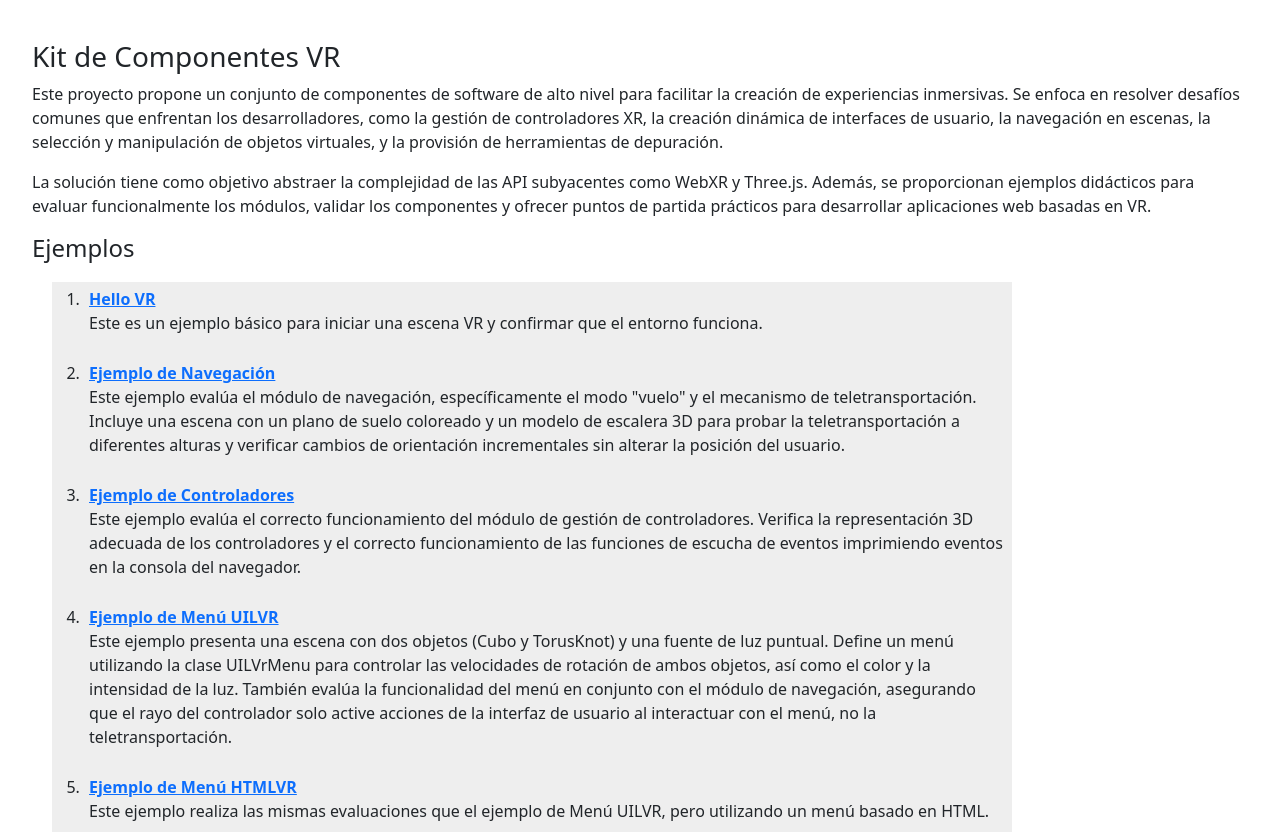
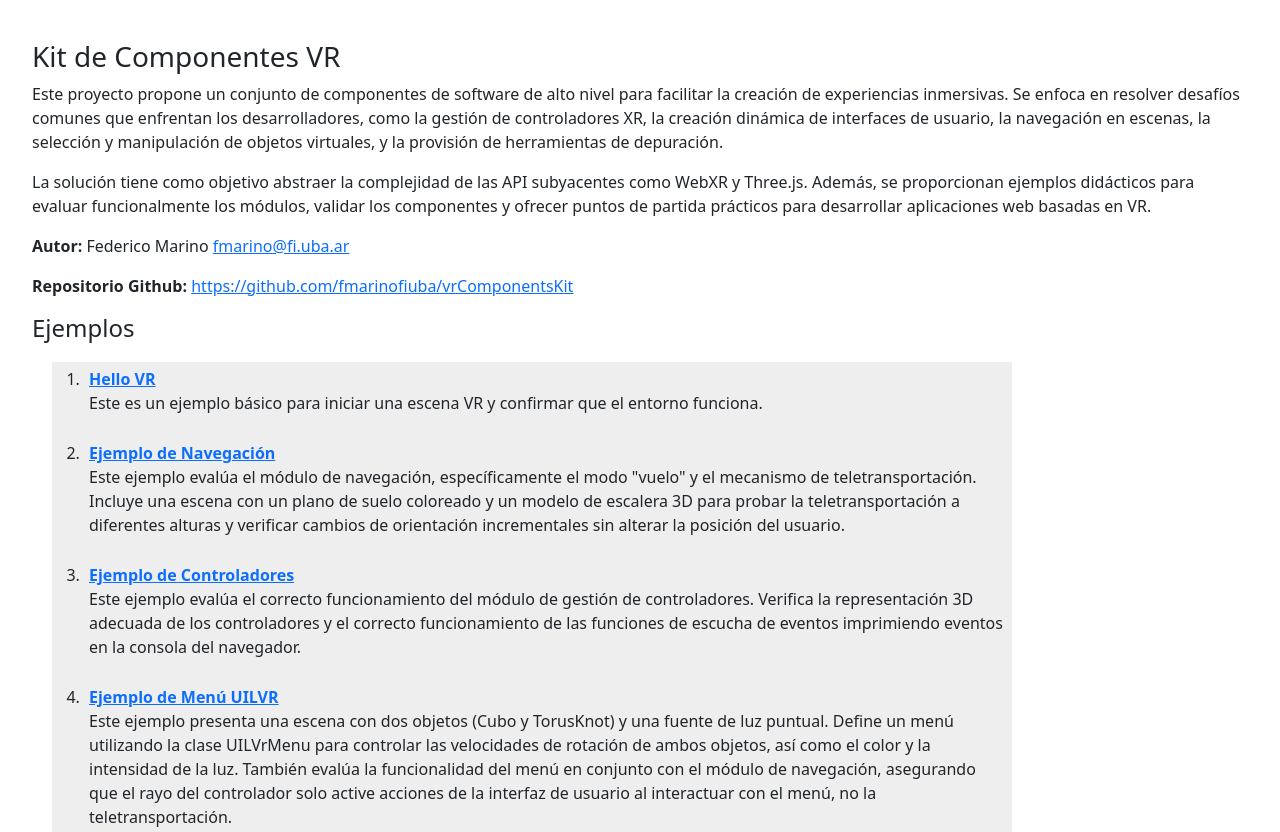
Before and after one commit to fmarinofiuba/vrComponentsKit, a plain HTML site: page index.html in a window 1280 px wide. Shown: the top 832 px of the page. Drawn offline with nearby package versions, Linux system fonts and the light colour scheme.

Commit message:
index.html

```diff
--- a/index.html
+++ b/index.html
@@ -41,7 +41,8 @@
 				Además, se proporcionan ejemplos didácticos para evaluar funcionalmente los módulos, validar los componentes y ofrecer puntos de partida prácticos para
 				desarrollar aplicaciones web basadas en VR.
 			</p>
-
+			<p><strong>Autor:</strong> Federico Marino <a href="mailto:fmarino@fi.uba.ar">fmarino@fi.uba.ar </a></p>
+			<p><strong>Repositorio Github:</strong>  <a href="https://github.com/fmarinofiuba/vrComponentsKit">https://github.com/fmarinofiuba/vrComponentsKit</a></p>
 			<h4>Ejemplos</h4>
 			<ol>
 				<li>
@@ -79,7 +80,7 @@
 			</ol>
 		</div>
 
-		<p><strong>Autor:</strong> Federico Marino <a href="mailto:fmarino@fi.uba.ar">fmarino@fi.uba.ar </a></p>
+
 <br>
 		<script
 			src="https://cdn.jsdelivr.net/npm/bootstrap@5.3.3/dist/js/bootstrap.bundle.min.js"
```
